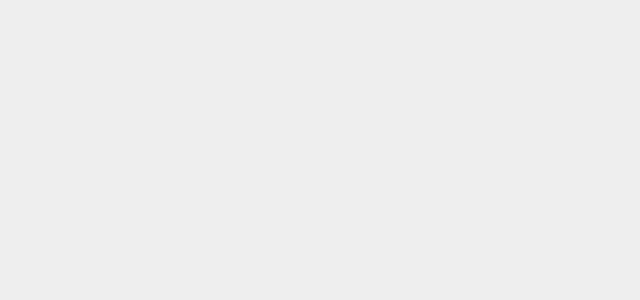
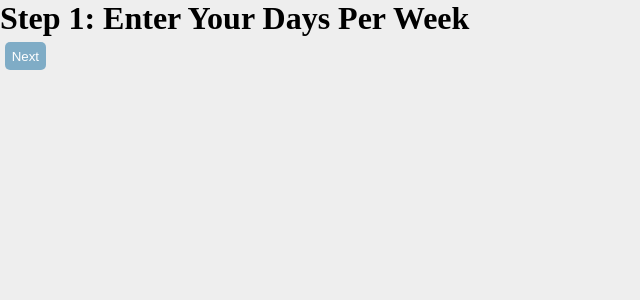
Before and after one commit to BozinovskiDaniel/Gym-Periodisation, a React (Create React App) app: page / in a window 1280 px wide. Shown: the top 300 px of the page, without its empty margins (0-640 px from the left). Built offline with nearby package versions, Linux system fonts and the light colour scheme.

Commit message:
Created separate step components

```diff
--- /dev/null
+++ b/src/components/MoveButton.js
@@ -0,0 +1,15 @@
+import React from "react";
+
+function MoveButton(props) {
+  const { setCurrentSection, nextSection, text } = props;
+  return (
+    <button
+      className="Move-button"
+      onClick={() => setCurrentSection(nextSection)}
+    >
+      {text}
+    </button>
+  );
+}
+
+export default MoveButton;
--- a/src/components/steps/StepOne.js
+++ b/src/components/steps/StepOne.js
@@ -1,7 +1,20 @@
 import React from "react";
 
-function StepOne() {
-  return <div></div>;
+// Components
+import MoveButton from "../MoveButton";
+
+function StepOne(props) {
+  const { setCurrentSection } = props;
+  return (
+    <div className="Step-One">
+      <h1>Step 1: Enter Your Days Per Week</h1>
+      <MoveButton
+        setCurrentSection={setCurrentSection}
+        nextSection={2}
+        text={"Next"}
+      />
+    </div>
+  );
 }
 
 export default StepOne;
--- a/src/components/steps/StepThree.js
+++ b/src/components/steps/StepThree.js
@@ -1,7 +1,20 @@
 import React from "react";
 
-function StepThree() {
-  return <div></div>;
+// Components
+import MoveButton from "../MoveButton";
+
+function StepThree(props) {
+  const { setCurrentSection } = props;
+  return (
+    <div>
+      <h1>Step 3: Select Your Exercises</h1>
+      <MoveButton
+        setCurrentSection={setCurrentSection}
+        nextSection={2}
+        text={"Back"}
+      />
+    </div>
+  );
 }
 
 export default StepThree;
--- a/src/components/steps/StepTwo.js
+++ b/src/components/steps/StepTwo.js
@@ -1,7 +1,25 @@
 import React from "react";
 
-function StepTwo() {
-  return <div></div>;
+// Components
+import MoveButton from "../MoveButton";
+
+function StepTwo(props) {
+  const { setCurrentSection } = props;
+  return (
+    <div>
+      <h1>Step 2: Select What Days You Prefer</h1>
+      <MoveButton
+        setCurrentSection={setCurrentSection}
+        nextSection={3}
+        text={"Next"}
+      />
+      <MoveButton
+        setCurrentSection={setCurrentSection}
+        nextSection={1}
+        text={"Back"}
+      />
+    </div>
+  );
 }
 
 export default StepTwo;
--- a/src/pages/Home.js
+++ b/src/pages/Home.js
@@ -1,8 +1,5 @@
 import React, { useState } from "react";
 import "../styling/Home.css";
-
-// Redux
-import { connect } from "react-redux";
 
 // Components
 import StepOne from "../components/steps/StepOne";
@@ -14,11 +11,17 @@ function Home() {
 
   return (
     <div className="Home-page">
-      {currentSection === 1 && <StepOne />}
+      {currentSection === 1 && (
+        <StepOne setCurrentSection={setCurrentSection} />
+      )}
 
-      {currentSection === 2 && <StepTwo />}
+      {currentSection === 2 && (
+        <StepTwo setCurrentSection={setCurrentSection} />
+      )}
 
-      {currentSection === 3 && <StepThree />}
+      {currentSection === 3 && (
+        <StepThree setCurrentSection={setCurrentSection} />
+      )}
     </div>
   );
 }
--- a/src/styling/Home.css
+++ b/src/styling/Home.css
@@ -3,3 +3,17 @@
   height: 100vh;
   width: 100%;
 }
+
+.Move-button {
+  background-color: rgba(101, 157, 189, 0.8);
+  border: none;
+  padding: 0.5em;
+  border-radius: 5px;
+  margin: 5px;
+  color: white;
+}
+
+.Move-button:hover {
+  cursor: pointer;
+  background-color: rgba(101, 157, 189, 1);
+}
```
